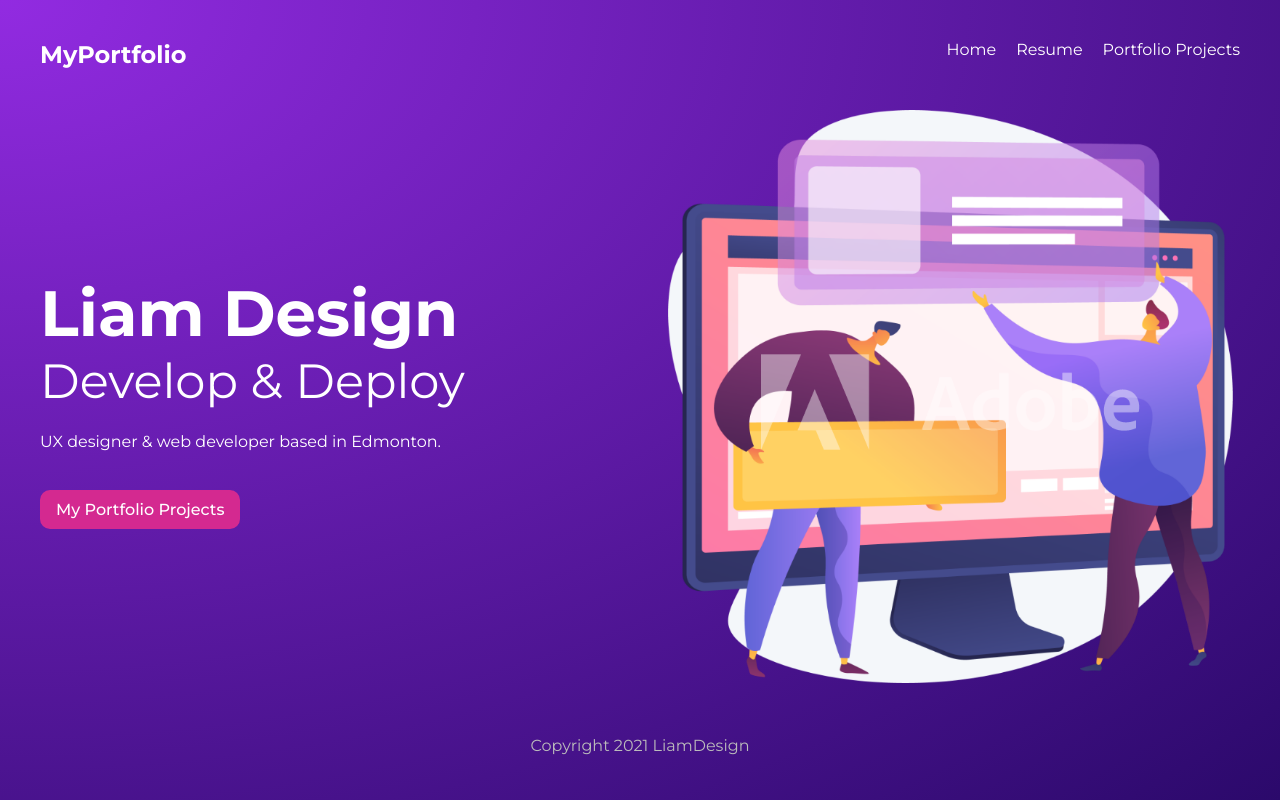
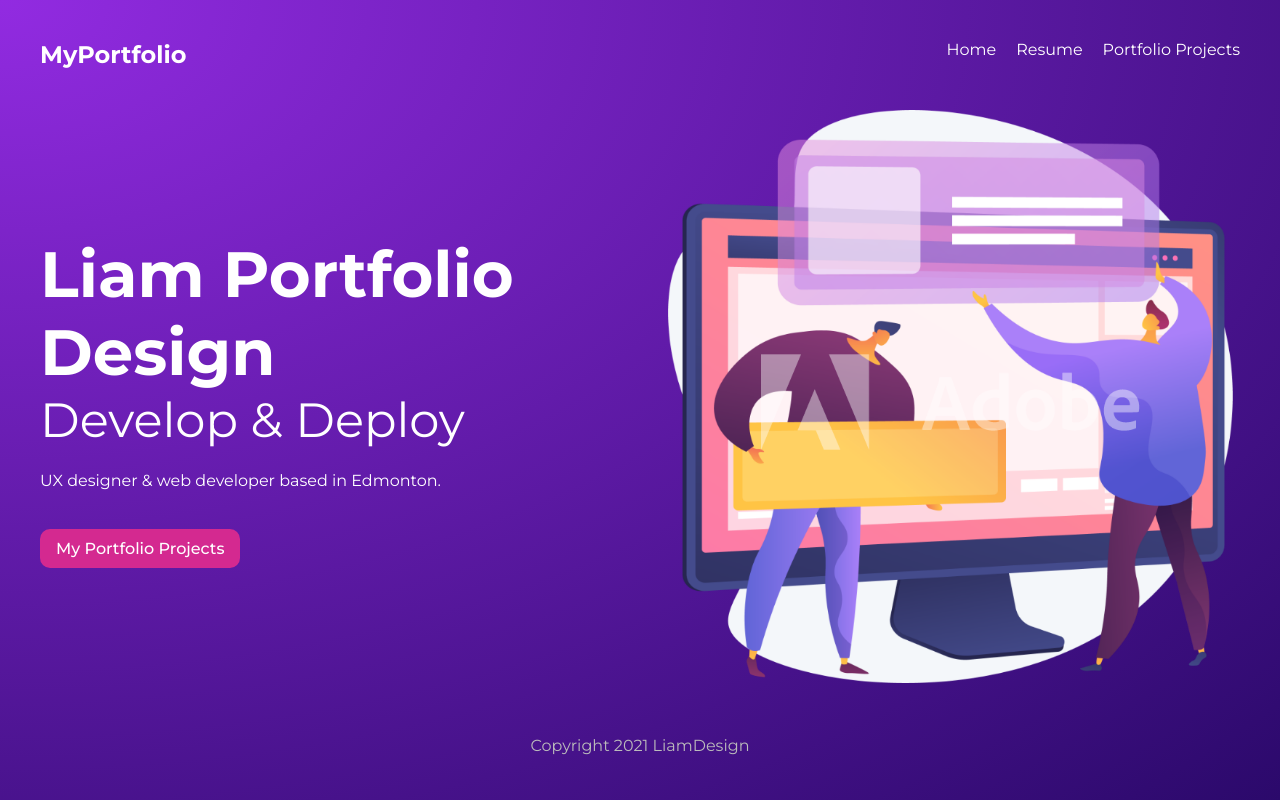
Before and after one commit to liam34/portfolio-page, a Gatsby site: page / in a window 1280 px wide. Built offline with nearby package versions, Linux system fonts and the light colour scheme; Gatsby itself is replaced by a stand-in of ours.

Commit message:
update home page

```diff
--- a/src/pages/index.js
+++ b/src/pages/index.js
@@ -11,7 +11,7 @@ export default function Home({ data }) {
       <section className={styles.header}>
 
         <div>
-          <h2>Liam Design</h2>
+          <h2>Liam Portfolio Design</h2>
           <h3>Develop & Deploy</h3>
           <p>UX designer & web developer based in Edmonton.</p>
           <Link className={styles.btn} to="/projects">My Portfolio Projects</Link>
```
